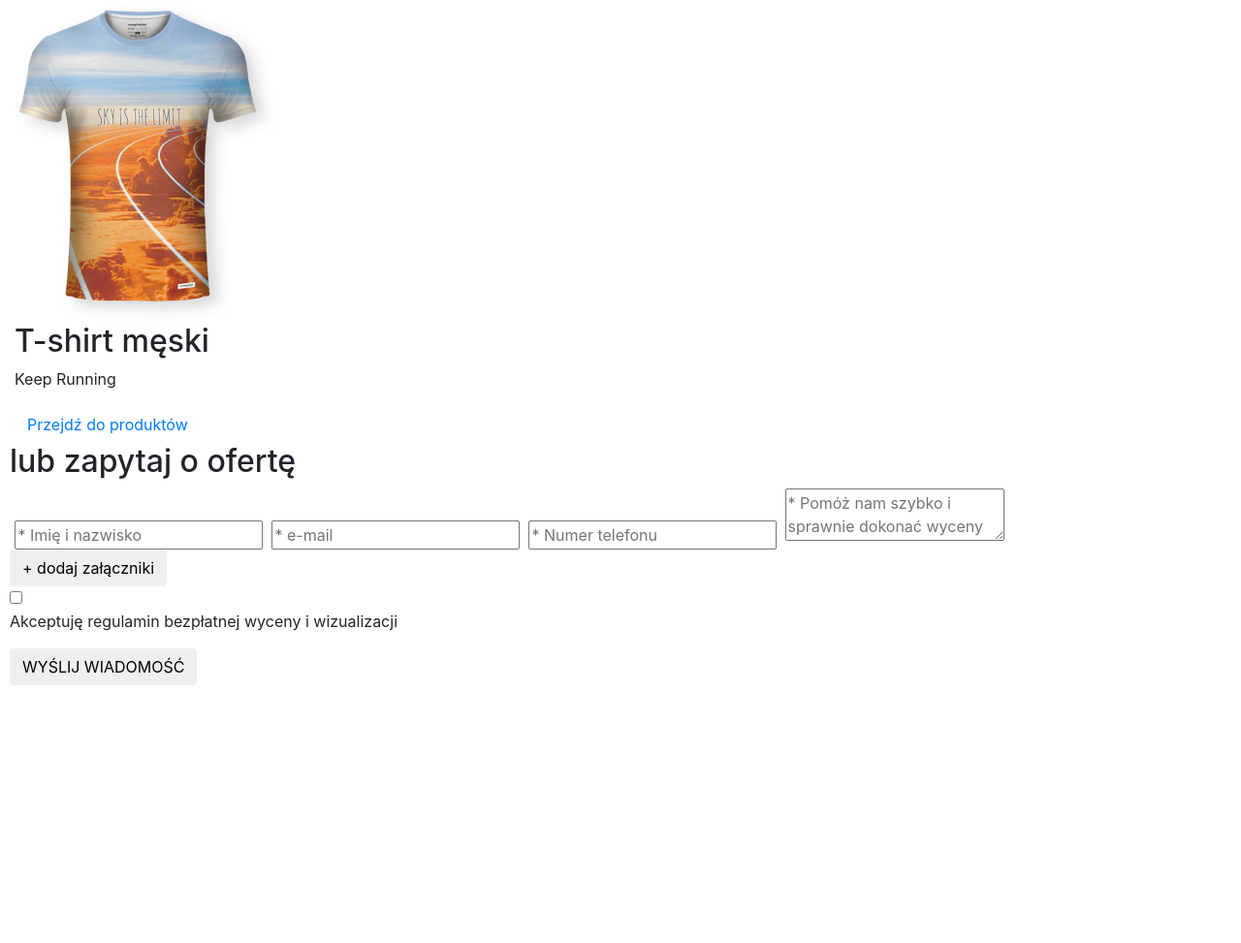
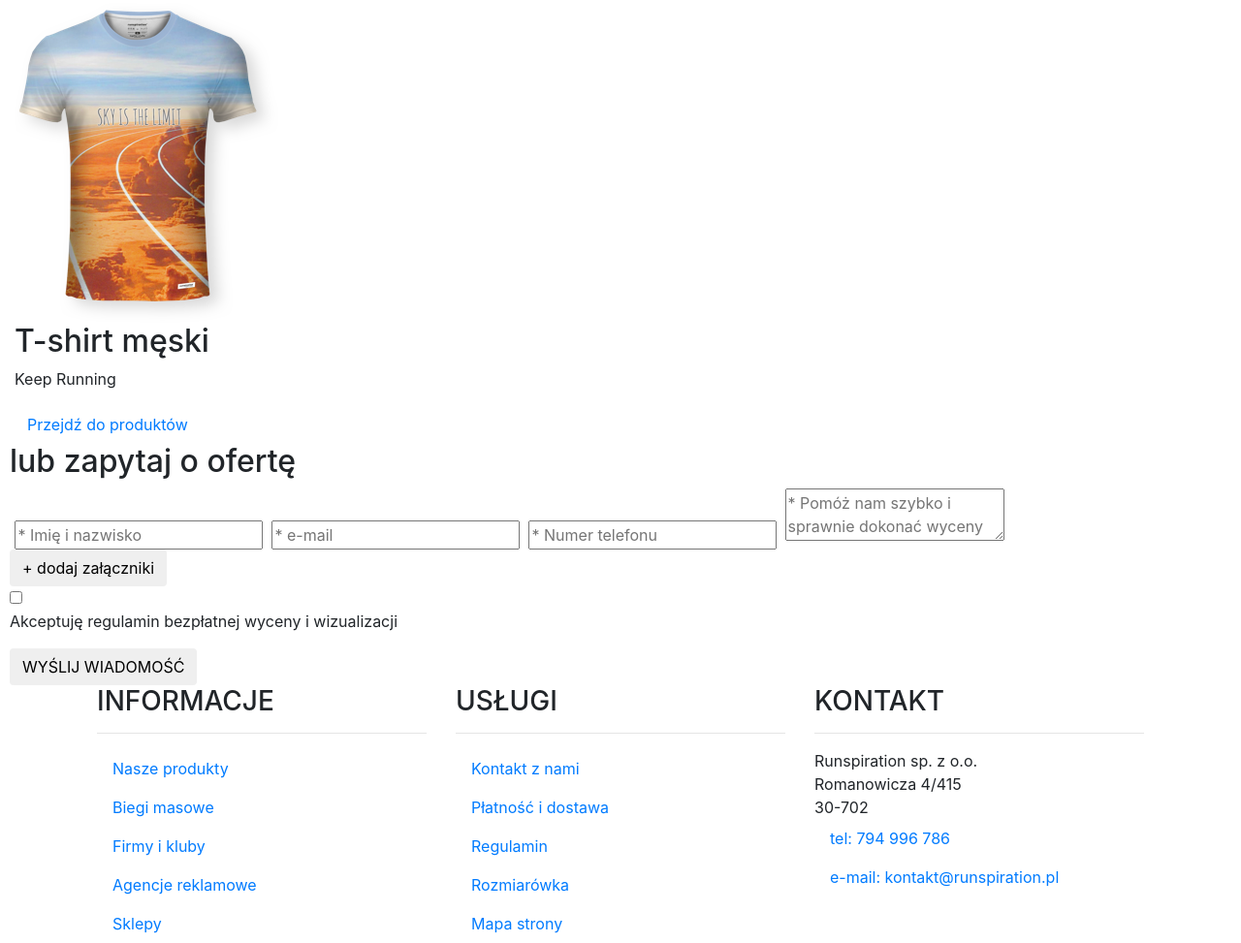
Before and after one commit to LukReaver/CTFrontendProjects, a website: page Runspiration/src/index.html in a window 1280 px wide. Shown: the part 6755-7728 px from the top of the page at 97% size. Before the commit the page ends 7462 px from the top, so only its background shows below. Drawn offline with nearby package versions, Linux system fonts and the light colour scheme.

Commit message:
footer-section

```diff
--- a/Runspiration/src/index.html
+++ b/Runspiration/src/index.html
@@ -254,6 +254,45 @@
                 </form>
             </div>
         </section>
+         <!----- fotter-row ----->
+    <footer class="container-fluid">
+            <div class="row container footer mx-auto">
+                <div class="col-4 col-sm-4 col-md-4 mx-auto">
+                    <h3 class="footer__title">INFORMACJE</h3>
+                    <hr class="footer__line">
+                    <ul class="nav flex-column footer__nav">
+                        <li class="nav-item"><a class="nav-link" href="#">Nasze produkty</a></li>
+                        <li class="nav-item"><a class="nav-link" href="#">Biegi masowe</a></li>
+                        <li class="nav-item"><a class="nav-link" href="#">Firmy i kluby</a></li>
+                        <li class="nav-item"><a class="nav-link" href="#">Agencje reklamowe</a></li>
+                        <li class="nav-item"><a class="nav-link" href="#">Sklepy</a></li>
+                    </ul>
+                </div>
+                <div class="col-4 col-sm-4 col-md-4 ">
+                    <h3 class="footer__title">USŁUGI</h3>
+                    <hr class="footer__line">
+                    <ul class="nav flex-column footer__nav">
+                        <li class="nav-item"><a class="nav-link" href="#">Kontakt z nami</a></li>
+                        <li class="nav-item"><a class="nav-link" href="#">Płatność i dostawa</a></li>
+                        <li class="nav-item"><a class="nav-link" href="#">Regulamin</a></li>
+                        <li class="nav-item"><a class="nav-link" href="#">Rozmiarówka</a></li>
+                        <li class="nav-item"><a class="nav-link" href="#">Mapa strony</a></li>
+                    </ul>
+                </div>
+                <div class="col-4 col-sm-4 col-md-4 ">
+                    <h3 class="footer__title">KONTAKT</h3>
+                    <hr class="footer__line">
+                    <ul class="nav flex-column footer__nav">
+                        <li class="nav-item">Runspiration sp. z o.o.</li>
+                        <li class="nav-item">Romanowicza 4/415</li>
+                        <li class="nav-item">30-702 </li>
+                        <li class="nav-item"><a class="nav-link" href="#">tel: 794 996 786</a></li>
+                        <li class="nav-item"><a class="nav-link" href="#">e-mail: kontakt@runspiration.pl</a></li>
+                    </ul>
+                </div>
+            </div>
+        </footer>
+
 
     <!-- -------------------- Script  --------------------- -->
     <!-- JQuery -->
--- a/Runspiration/src/scss/main.scss
+++ b/Runspiration/src/scss/main.scss
@@ -673,6 +673,35 @@ body {
     }
   }
 }
+/* <------------------------- 9.footer-row--------------------------->*/
+.footer {
+  padding: 3rem 0rem;
 
+  &__title {
+    font-size: 2rem;
+    line-height: 3.2rem;
+    color: $six-color;
+  }
 
+  &__line {
+    background: $first-color;
+    width: 5rem;
+  }
+
+  &__nav {
+    font-size: 1.8rem;
+    line-height: 3rem;
+    color: $five-color;
+
+    & .nav-link {
+      padding: 0;
+      color: $five-color;
+
+      &:hover {
+        color: $first-color;
+      }
+    }
+  }
+}
+/* <------------------------- 10.media-query--------------------------->*/
 @import "_mediaQuery";
```
